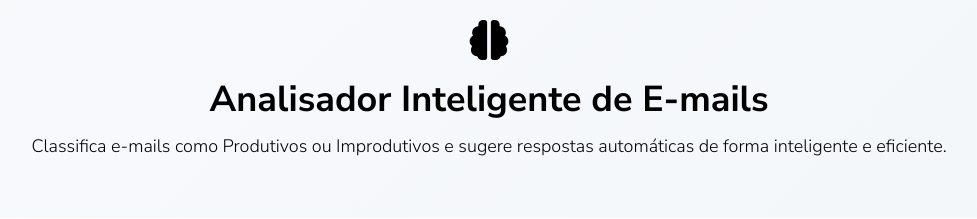
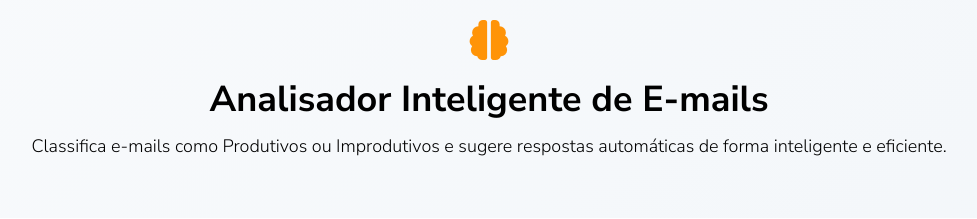
Before and after one commit to Fransuelton/test-auto-u-email-classifier, a Flask app: page / in a window 1280 px wide. Shown: the top 219 px of the page, without its empty margins (151-1128 px from the left). Run offline with Flask 3, Linux system fonts and the light colour scheme; parts of the project's set-up code (start-up, migrations or seed data) failed here and were passed over; some libraries are stand-ins or nearby versions.

Commit message:
✨ feat: add import for CSS variables to enhance styling options

```diff
--- a/static/styles/base/index.css
+++ b/static/styles/base/index.css
@@ -1,2 +1,3 @@
 @import url("./reset.css");
 @import url("./fonts.css");
+@import url("./variables.css");
```
